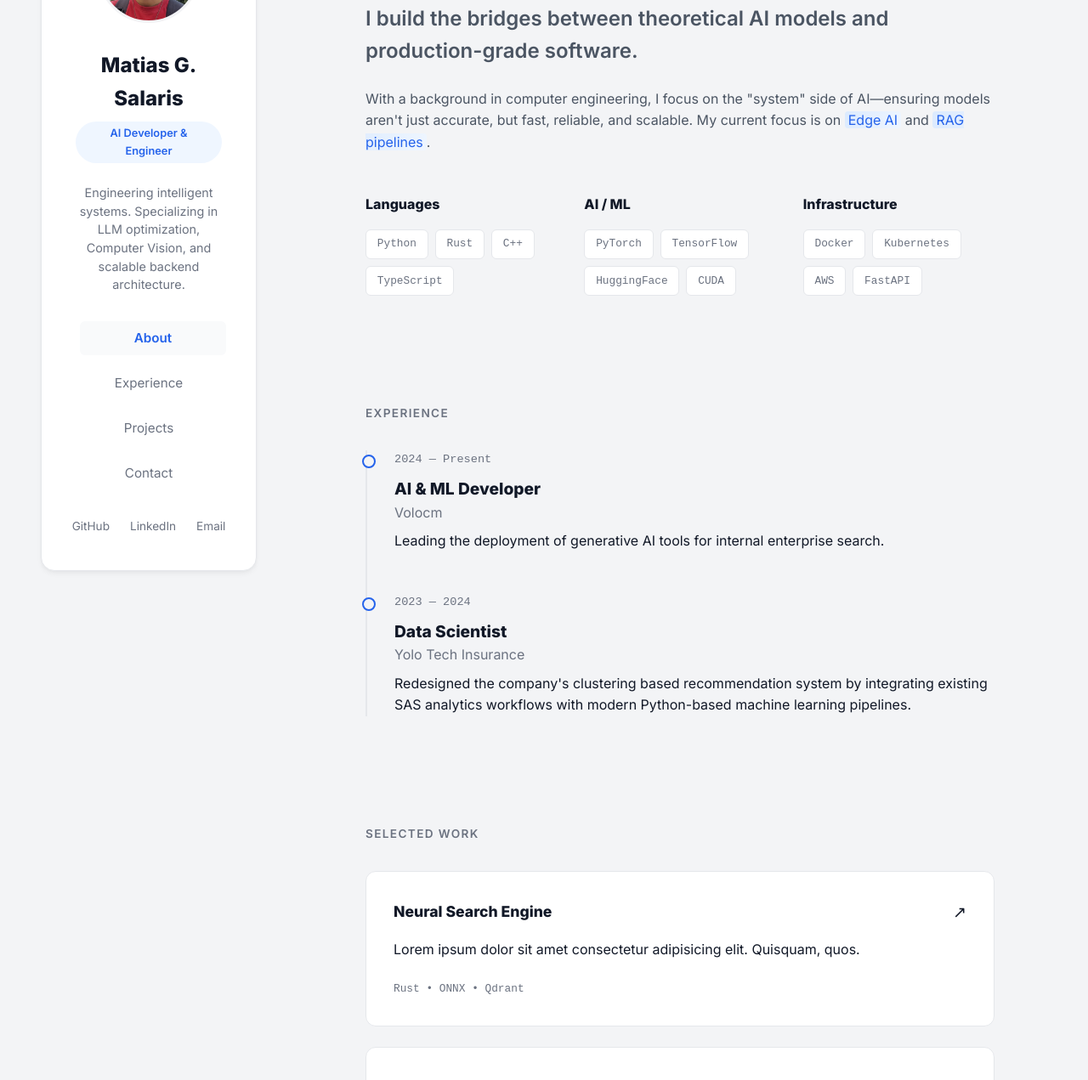
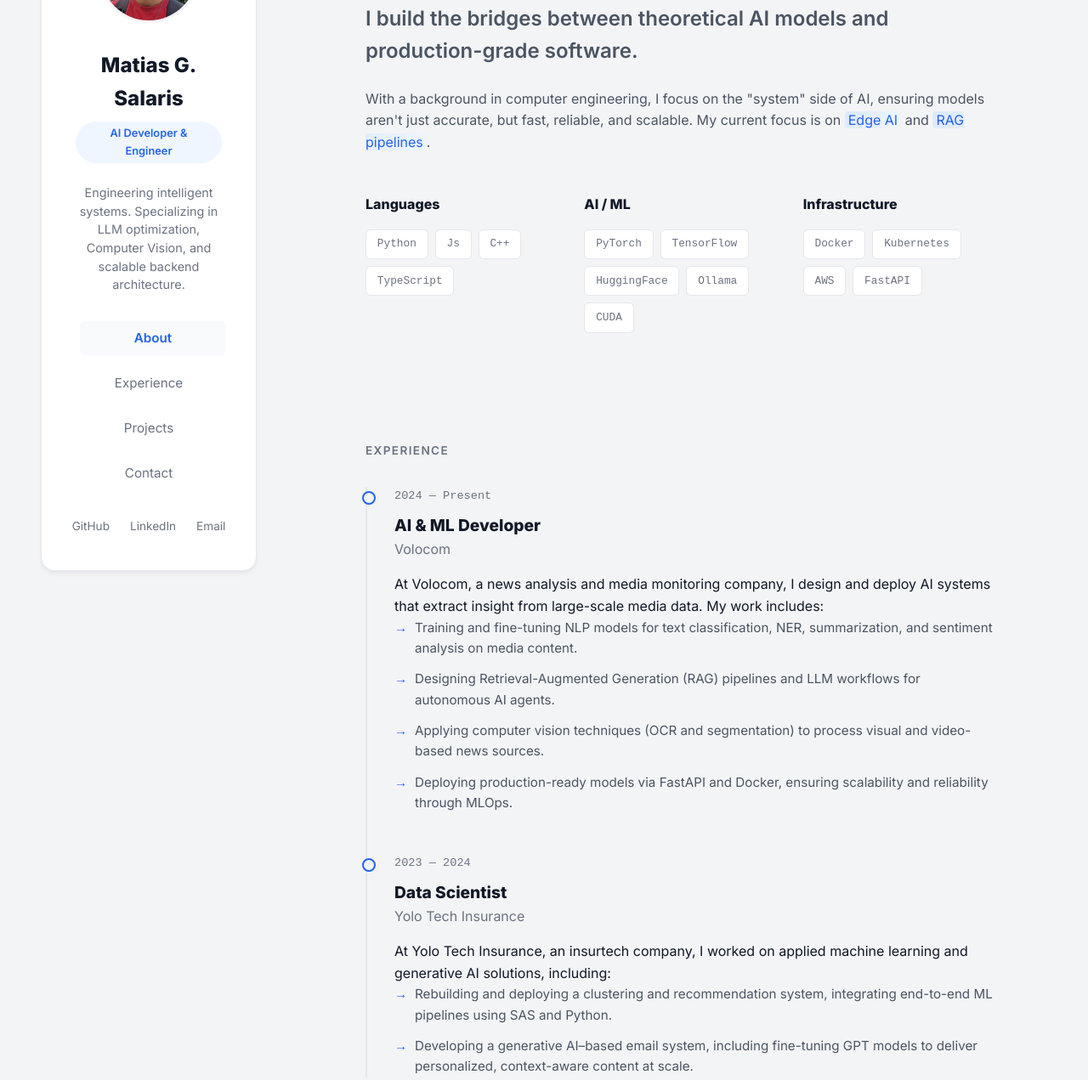
Before and after one commit to MatiasSalaris/MatiasSalaris.github.io, a website: page index.html in a window 1280 px wide. Shown: the part 131-1402 px from the top of the page at 85% size. Drawn offline with Linux system fonts and the light colour scheme.

Commit message:
job descriptions updated

```diff
--- a/index.html
+++ b/index.html
@@ -46,20 +46,20 @@
                 <h2 class="section-heading">About</h2>
                 <div class="text-block">
                     <p class="lead">I build the bridges between theoretical AI models and production-grade software.</p>
-                    <p>With a background in computer engineering, I focus on the "system" side of AI—ensuring models aren't just accurate, but fast, reliable, and scalable. My current focus is on <span class="highlight">Edge AI</span> and <span class="highlight">RAG pipelines</span>.</p>
+                    <p>With a background in computer engineering, I focus on the "system" side of AI, ensuring models aren't just accurate, but fast, reliable, and scalable. My current focus is on <span class="highlight">Edge AI</span> and <span class="highlight">RAG pipelines</span>.</p>
                 </div>
 
                 <div class="skills-grid">
                     <div class="skill-category">
                         <h3>Languages</h3>
                         <div class="tags">
-                            <span>Python</span><span>Rust</span><span>C++</span><span>TypeScript</span>
+                            <span>Python</span><span>Js</span><span>C++</span><span>TypeScript</span>
                         </div>
                     </div>
                     <div class="skill-category">
                         <h3>AI / ML</h3>
                         <div class="tags">
-                            <span>PyTorch</span><span>TensorFlow</span><span>HuggingFace</span><span>CUDA</span>
+                            <span>PyTorch</span><span>TensorFlow</span><span>HuggingFace</span><span>Ollama</span><span>CUDA</span>
                         </div>
                     </div>
                     <div class="skill-category">
@@ -78,8 +78,14 @@
                         <div class="timeline-date">2024 — Present</div>
                         <div class="timeline-content">
                             <h3>AI & ML Developer</h3>
-                            <span class="company">Volocm</span>
-                            <p>Leading the deployment of generative AI tools for internal enterprise search.  </p>
+                            <span class="company">Volocom</span>
+                            <p>At Volocom, a news analysis and media monitoring company, I design and deploy AI systems that extract insight from large-scale media data. My work includes:</p>
+                            <ul class="experience-list">
+                                <li>Training and fine-tuning NLP models for text classification, NER, summarization, and sentiment analysis on media content.</li>
+                                <li>Designing Retrieval-Augmented Generation (RAG) pipelines and LLM workflows for autonomous AI agents.</li>
+                                <li>Applying computer vision techniques (OCR and segmentation) to process visual and video-based news sources.</li>
+                                <li>Deploying production-ready models via FastAPI and Docker, ensuring scalability and reliability through MLOps.</li>
+                            </ul>
                         </div>
                     </div>
                     <div class="timeline-item reveal">
@@ -87,7 +93,11 @@
                         <div class="timeline-content">
                             <h3>Data Scientist</h3>
                             <span class="company">Yolo Tech Insurance</span>
-                            <p>Redesigned the company's clustering based recommendation system by integrating existing SAS analytics workflows with modern Python-based machine learning pipelines.</p>
+                            <p>At Yolo Tech Insurance, an insurtech company, I worked on applied machine learning and generative AI solutions, including:</p>
+                            <ul class="experience-list">
+                                <li>Rebuilding and deploying a clustering and recommendation system, integrating end-to-end ML pipelines using SAS and Python.</li>
+                                <li>Developing a generative AI–based email system, including fine-tuning GPT models to deliver personalized, context-aware content at scale.</li>
+                            </ul>
                         </div>
                     </div>
                 </div>
@@ -118,7 +128,7 @@
 
             <section id="contact" class="section">
                 <h2 class="section-heading">Get in Touch</h2>
-                <p>I am always interested in discussing new technologies and consulting opportunities.</p>
+                <p>Website under development, will be finished by today :D </p>
                 <a href="mailto:email@example.com" class="cta-button">Say Hello</a>
             </section>
 
--- a/style.css
+++ b/style.css
@@ -48,6 +48,7 @@ body {
     box-shadow: var(--shadow);
     border: 1px solid var(--border);
     text-align: center;
+    margin: 2rem 2;
 }
 
 .profile-img {
@@ -232,9 +233,32 @@ body {
 
 .company {
     display: block;
-    margin-bottom: 0.5rem;
+    margin-bottom: 1rem;
     font-weight: 500;
     color: var(--text-muted);
+}
+
+.experience-list {
+    list-style-type: none;
+    padding: 0;
+    display: flex;
+    flex-direction: column;
+    gap: 0.75rem;
+}
+
+.experience-list li {
+    position: relative;
+    padding-left: 1.5rem;
+    font-size: 0.95rem;
+    color: #4b5563;
+}
+
+.experience-list li::before {
+    content: "→";
+    position: absolute;
+    left: 0;
+    color: var(--accent);
+    font-weight: bold;
 }
 
 /* Projects Grid */
```
